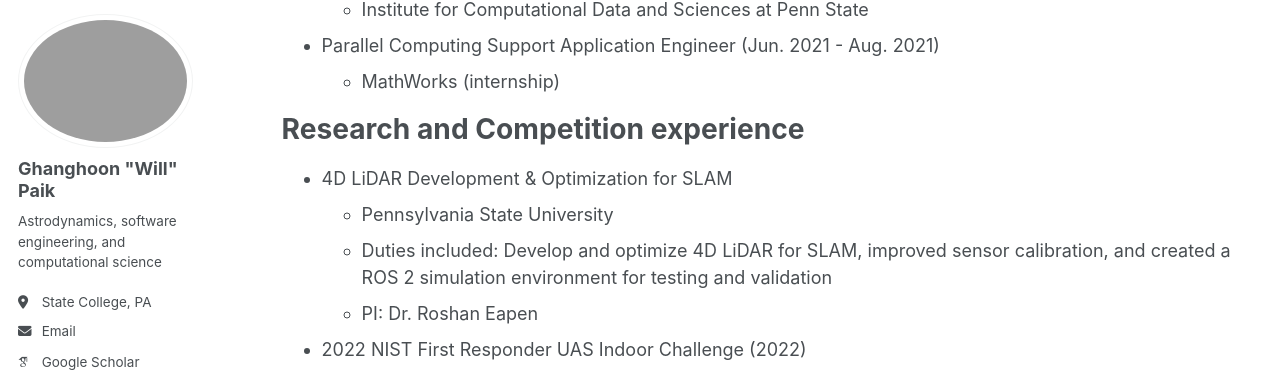
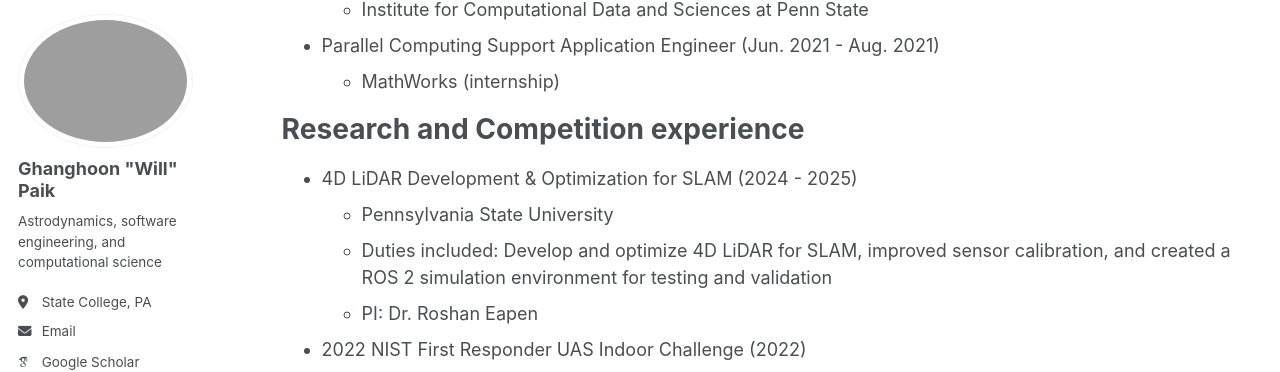
Before and after one commit to willgpaik/willgpaik.github.io, a Jekyll site: the page built from _pages/cv.md, in a window 1280 px wide and 900 px high, scrolled down 389 px. Shown: the part 92-464 px from the top of the window. Built offline with Jekyll 4.4.1, drawn with Linux system fonts in a browser that asks for light colours; some web fonts are replaced.

Commit message:
cv updates

```diff
--- a/_pages/cv.md
+++ b/_pages/cv.md
@@ -28,7 +28,7 @@ Work experience
 
 Research and Competition experience
 ======
-* 4D LiDAR Development & Optimization for SLAM
+* 4D LiDAR Development & Optimization for SLAM (2024 - 2025)
     * Pennsylvania State University
     * Duties included: Develop and optimize 4D LiDAR for SLAM, improved sensor calibration, and created a ROS 2 simulation environment for testing and validation
     * PI: Dr. Roshan Eapen
```
